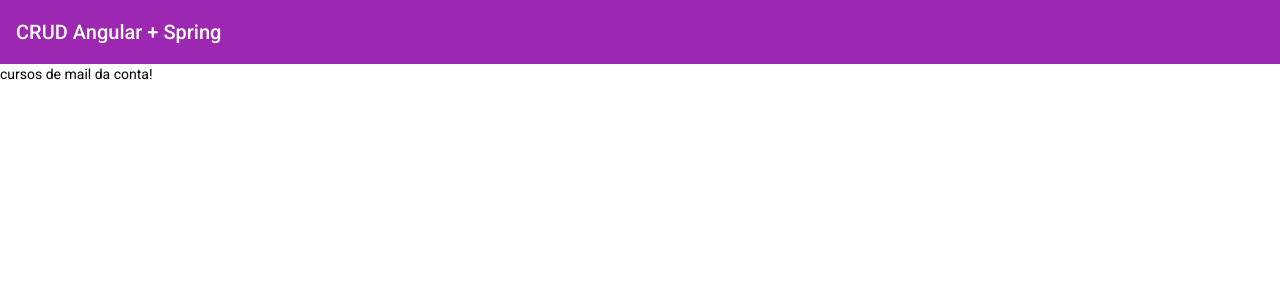
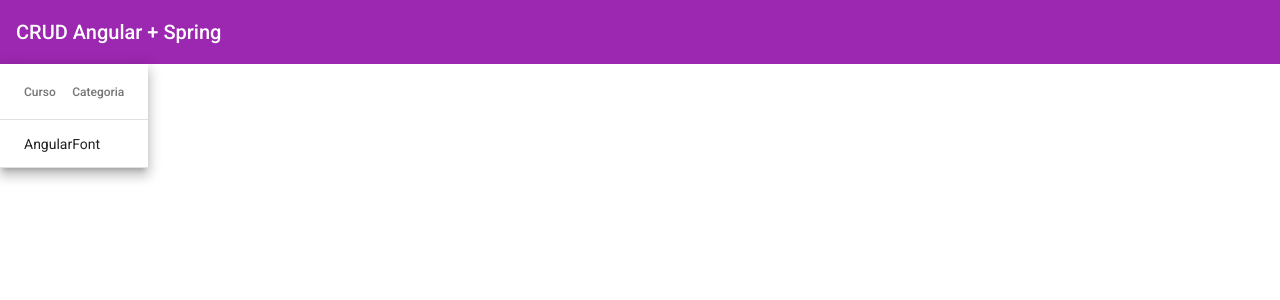
Before and after one commit to josimarminetefera/crud-angular-spring, an Angular app in the folder crud-angular/: page /cursos in a window 1280 px wide. Shown: the top 300 px of the page. Built offline with nearby package versions, Linux system fonts and the light colour scheme.

Commit message:
Adiciona Interface temporária para dev, e adicionado novo modulo de tabelas.

```diff
--- a/crud-angular/src/app/cursos/cursos.module.ts
+++ b/crud-angular/src/app/cursos/cursos.module.ts
@@ -1,11 +1,14 @@
 import { CommonModule } from '@angular/common';
 import { NgModule } from '@angular/core';
+//1 Adicionar o model
+import { MatTableModule } from '@angular/material/table';
 
 import { CursosRoutingModule } from './cursos-routing.module';
 import { CursosComponent } from './cursos/cursos.component';
 
+//2 Adicionar o import do novo model
 @NgModule({
   declarations: [CursosComponent],
-  imports: [CommonModule, CursosRoutingModule],
+  imports: [CommonModule, CursosRoutingModule, MatTableModule],
 })
 export class CursosModule {}
--- a/crud-angular/src/app/cursos/cursos/cursos.component.html
+++ b/crud-angular/src/app/cursos/cursos/cursos.component.html
@@ -1 +1,17 @@
-<p>cursos de mail da conta!</p>
+<table mat-table [dataSource]="cursos" class="mat-elevation-z8">
+
+    <!-- Curso Column -->
+    <ng-container matColumnDef="nome">
+        <th mat-header-cell *matHeaderCellDef> Curso </th>
+        <td mat-cell *matCellDef="let curso"> {{curso.nome}} </td>
+    </ng-container>
+
+    <!-- Categoria Column -->
+    <ng-container matColumnDef="categoria">
+        <th mat-header-cell *matHeaderCellDef> Categoria </th>
+        <td mat-cell *matCellDef="let curso"> {{curso.categoria}} </td>
+    </ng-container>
+
+    <tr mat-header-row *matHeaderRowDef="displayedColumns"></tr>
+    <tr mat-row *matRowDef="let row; columns: displayedColumns;"></tr>
+</table>
--- a/crud-angular/src/app/cursos/cursos/cursos.component.ts
+++ b/crud-angular/src/app/cursos/cursos/cursos.component.ts
@@ -1,15 +1,24 @@
 import { Component, OnInit } from '@angular/core';
+import { Curso } from '../model/curso';
 
 @Component({
   selector: 'app-cursos',
   templateUrl: './cursos.component.html',
-  styleUrls: ['./cursos.component.scss']
+  styleUrls: ['./cursos.component.scss'],
 })
 export class CursosComponent implements OnInit {
+  cursos: Curso[] = [
+    {
+      _id:"1", nome:"Angular", categoria:"Font"
+    }
+  ];
 
-  constructor() { }
+  //colunas que fazem lenk com o datasource
+  displayedColumns = ['nome', 'categoria'];
 
-  ngOnInit(): void {
+  constructor() {
+    //this.cursos = [];
   }
 
+  ngOnInit(): void {}
 }
--- /dev/null
+++ b/crud-angular/src/app/cursos/model/curso.ts
@@ -0,0 +1,9 @@
+//Esta interface só existe em tempo de desenvolvimento, quando compilado não vai ter classe curso,
+//é só para ajudar em tempo de desenvolvimento.
+//caso queira ter uma lógica de negócio ai tem que ser class
+
+export interface Curso {
+  _id: string;
+  nome: string;
+  categoria: string;
+}
```
